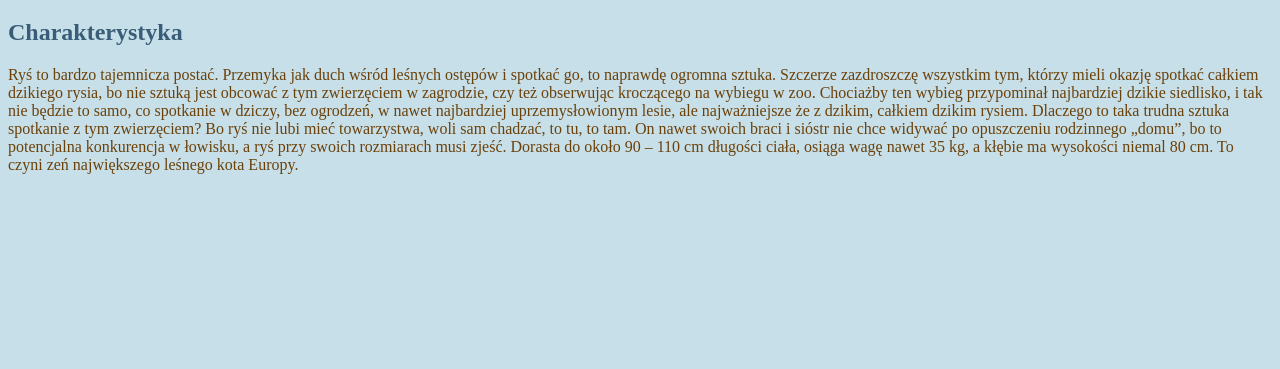
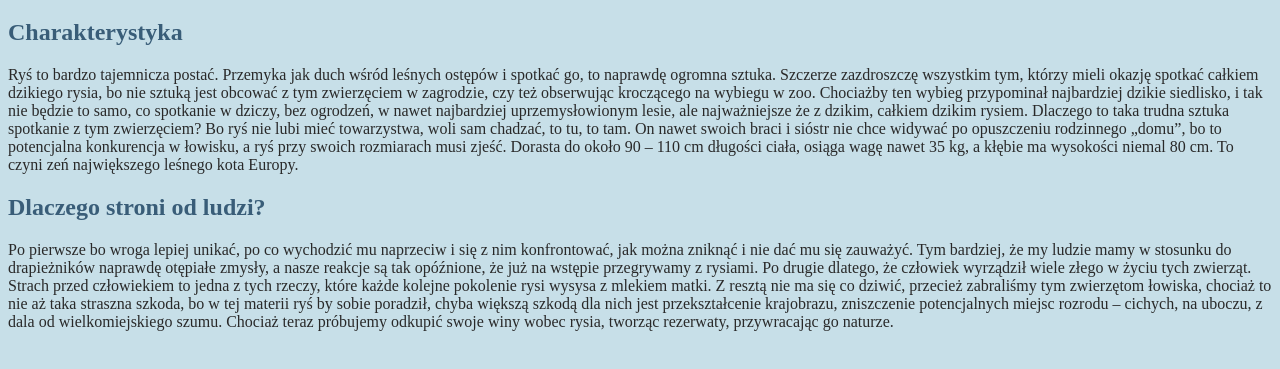
Before and after one commit to glosrozsadku/glosrozsadku.github.io, a plain HTML site: page index.html in a window 1280 px wide. Shown: the part 61-430 px from the top of the page. Drawn offline with Linux system fonts and the light colour scheme.

Commit message:
Update index.html

```diff
--- a/index.html
+++ b/index.html
@@ -7,11 +7,12 @@
              h1 {color: rgb(10, 44, 82);}
             body {background-color:rgb(199, 223, 232);}
             h2 {color: rgb(57, 93, 120);}
-             p {color: rgb(107, 65, 10);}
+             p {color: rgb(41, 41, 41);}
         </style>
     </head>
     <body>
    <h1>Ryś</h1>
+
         <h2>Charakterystyka</h2>
         <p>Ryś to bardzo tajemnicza postać. Przemyka jak duch wśród leśnych ostępów i spotkać go,
             to naprawdę ogromna sztuka. Szczerze zazdroszczę wszystkim tym, którzy mieli okazję spotkać
@@ -24,6 +25,17 @@
             bo to potencjalna konkurencja w łowisku, a ryś przy swoich rozmiarach musi zjeść. Dorasta do
             około 90 – 110 cm długości ciała, osiąga wagę nawet 35 kg, a kłębie ma wysokości niemal 80 cm.
             To czyni zeń największego leśnego kota Europy.</p>
+        <h2>Dlaczego stroni od ludzi?</h2>
+        <p>Po pierwsze bo wroga lepiej unikać, po co wychodzić mu naprzeciw i się z nim konfrontować, jak można
+            zniknąć i nie dać mu się zauważyć. Tym bardziej, że my ludzie mamy w stosunku do drapieżników naprawdę
+            otępiałe zmysły, a nasze reakcje są tak opóźnione, że już na wstępie przegrywamy z rysiami. Po drugie
+            dlatego, że człowiek wyrządził wiele złego w życiu tych zwierząt. Strach przed człowiekiem to jedna z
+            tych rzeczy, które każde kolejne pokolenie rysi wysysa z mlekiem matki. Z resztą nie ma się co dziwić,
+            przecież zabraliśmy tym zwierzętom łowiska, chociaż to nie aż taka straszna szkoda, bo w tej materii ryś
+            by sobie poradził, chyba większą szkodą dla nich jest przekształcenie krajobrazu, zniszczenie potencjalnych
+            miejsc rozrodu – cichych, na uboczu, z dala od wielkomiejskiego szumu. Chociaż teraz próbujemy odkupić swoje
+            winy wobec rysia, tworząc rezerwaty, przywracając go naturze.</p>
+
 
     </body>
 </html>
```
